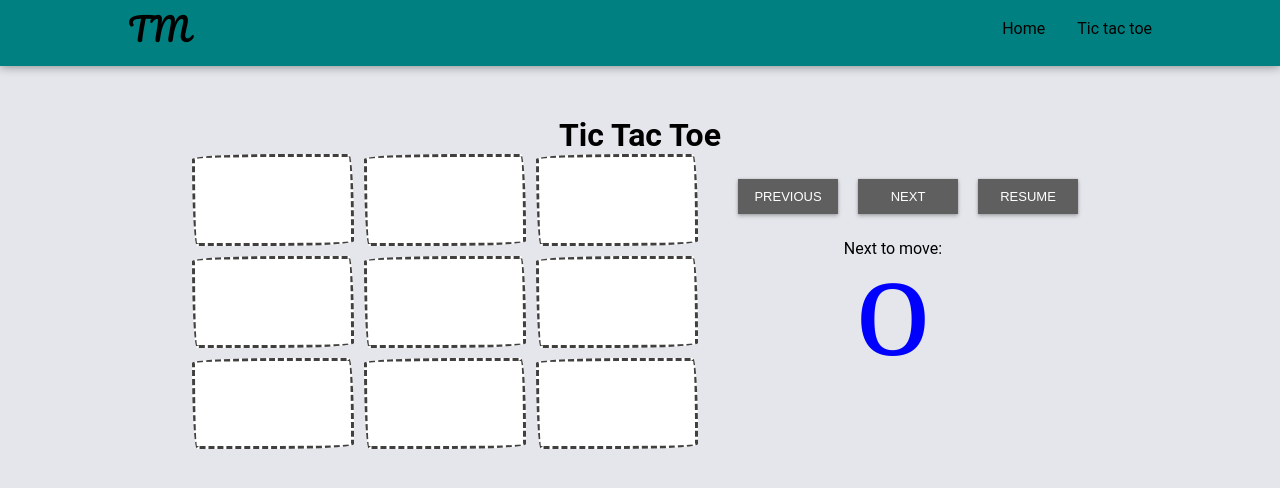
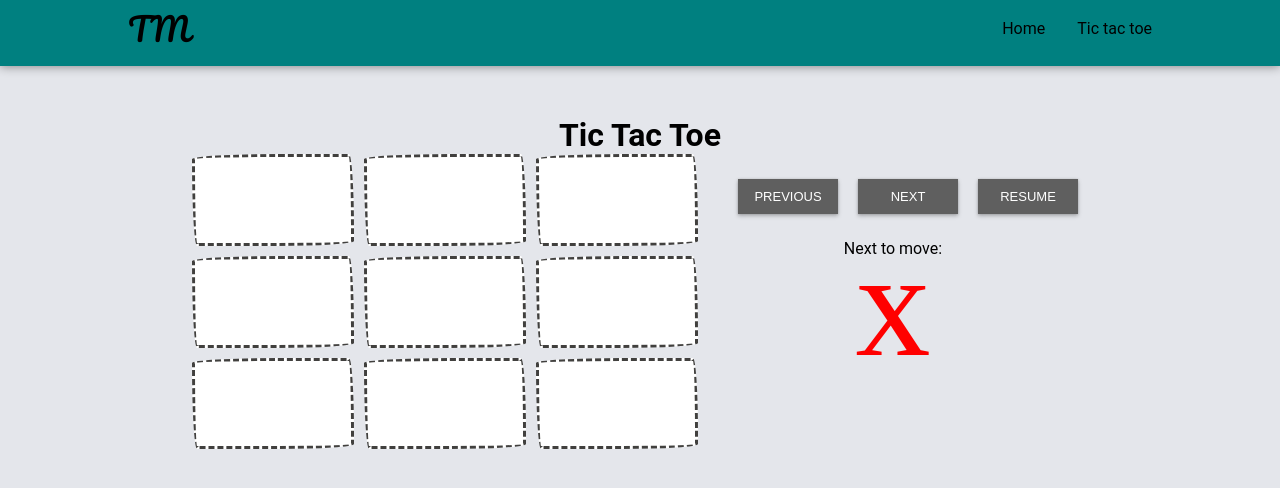
Before and after one commit to DanDPV/Applaudo-Trainee-week-7, a React (Create React App) app: page /tic-tac-toe in a window 1280 px wide. Shown: the top 488 px of the page. Built offline with nearby package versions, Linux system fonts and the light colour scheme; a web font is replaced by a local one.

Commit message:
:sparkles: Pass new prop to TicTaToeMenu

```diff
--- a/src/pages/TicTacToePage/TicTacToePage.tsx
+++ b/src/pages/TicTacToePage/TicTacToePage.tsx
@@ -72,6 +72,7 @@ const TicTacToePage = () => {
             handleResume={handleResume}
             currentPosition={currentPosition}
             timeLength={timeLength}
+            xIsNext={xIsNext}
           />
         </div>
       </div>
```
